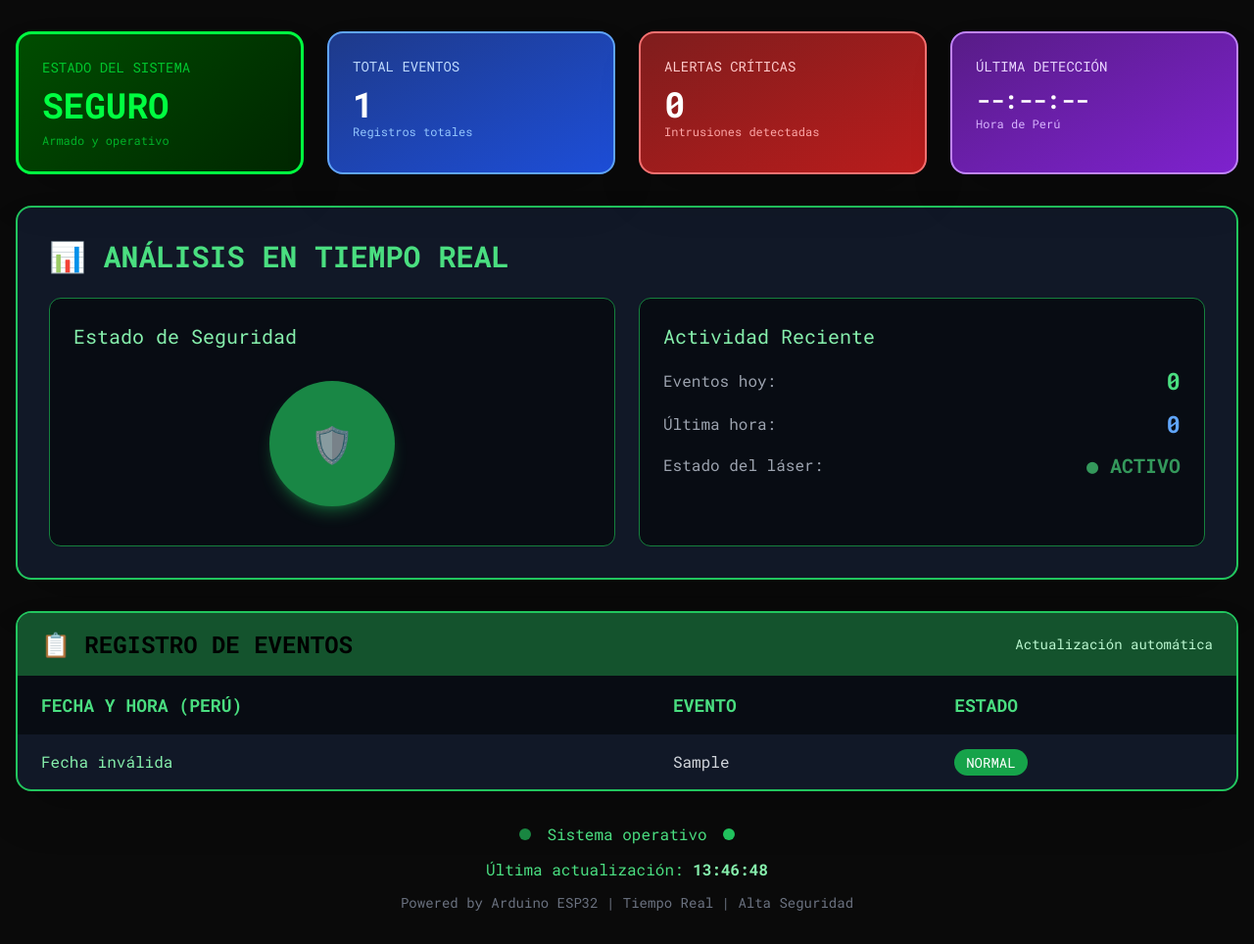
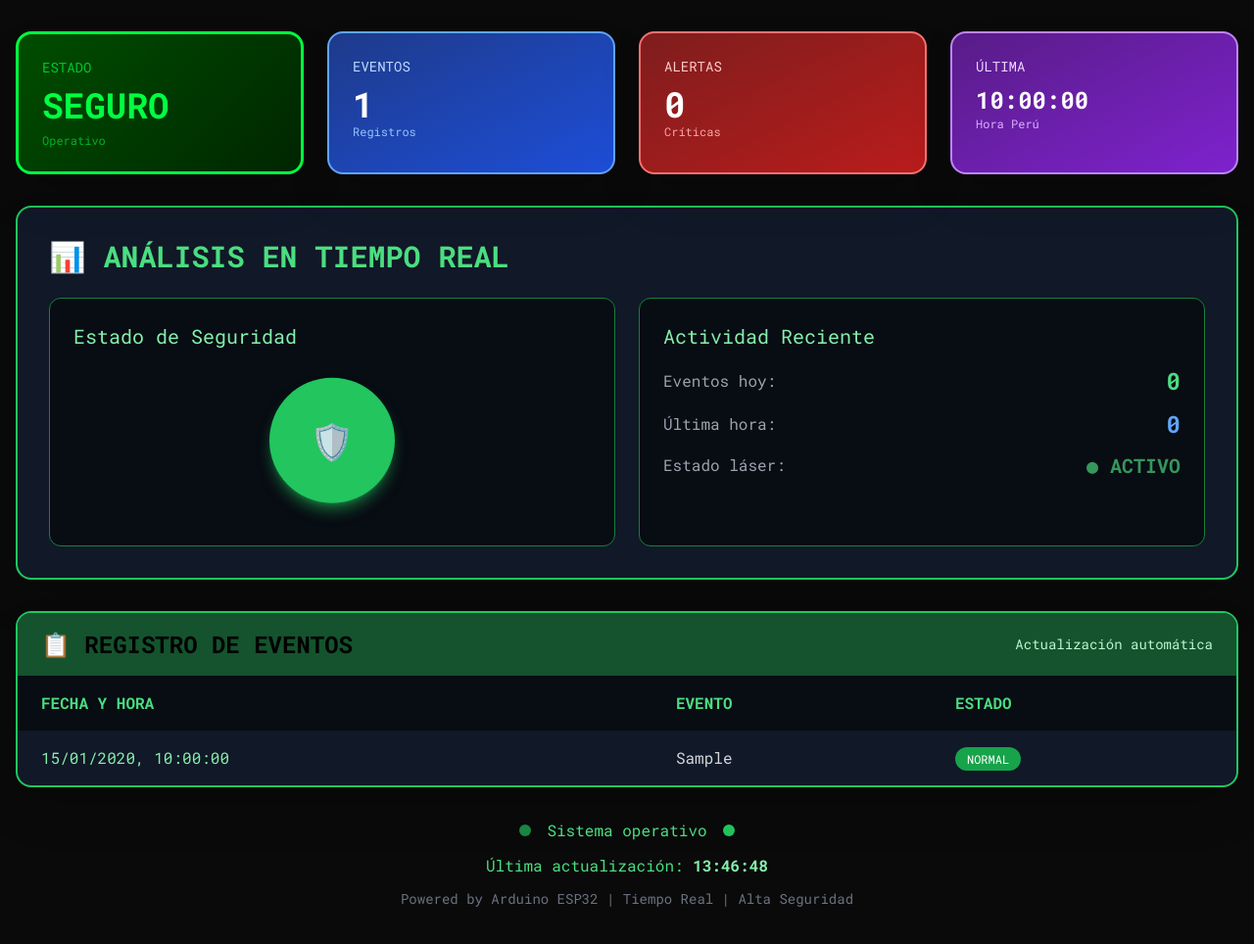
Before and after one commit to jairdavidcastro27/IOT_VERA, a Flask app: page / in a window 1280 px wide. Shown: the part 184-1148 px from the top of the page at 98% size. After the commit the page ends 1110 px from the top, so only its background shows below. Run offline with Flask 3, Linux system fonts and the light colour scheme; tables that the repository leaves empty hold one stand-in row (values such as "Sample post"); some libraries are stand-ins or nearby versions.

Commit message:
solucion error 22

```diff
--- a/templates/index.html
+++ b/templates/index.html
@@ -15,83 +15,85 @@
     @keyframes blink { 50% { opacity: 0; } }
     @keyframes slideUp { from { opacity: 0; transform: translateY(20px); } to { opacity: 1; transform: translateY(0); } }
     .animate-slideUp { animation: slideUp 0.5s ease-out; }
+    @keyframes float { 0%, 100% { transform: translateY(0px); } 50% { transform: translateY(-10px); } }
+    .animate-float { animation: float 3s ease-in-out infinite; }
   </style>
 </head>
 <body class="min-h-screen">
 
   <!-- HEADER -->
-  <header class="bg-black border-b-4 border-green-500 text-center py-6">
-    <h1 class="text-6xl md:text-8xl font-bold tracking-wider" style="font-family: 'Bebas Neue', cursive; color: #00ff41; text-shadow: 0 0 20px #00ff41;">
+  <header class="bg-black border-b-4 border-green-500 text-center py-4 md:py-6 px-4">
+    <h1 class="text-4xl sm:text-6xl md:text-8xl font-bold tracking-wider" style="font-family: 'Bebas Neue', cursive; color: #00ff41; text-shadow: 0 0 20px #00ff41;">
       ALARM LÁSER
     </h1>
-    <p class="text-xl mt-2 text-green-400">Sistema Perimetral de Alta Seguridad - Dashboard de Control</p>
+    <p class="text-sm sm:text-lg md:text-xl mt-2 text-green-400">Sistema Perimetral de Alta Seguridad - Dashboard de Control</p>
   </header>
 
   <!-- DASHBOARD ESTILO POWER BI -->
-  <div class="container mx-auto px-4 py-8">
+  <div class="container mx-auto px-2 sm:px-4 py-4 md:py-8">
 
     <!-- TARJETAS DE KPIs -->
-    <div class="grid grid-cols-1 md:grid-cols-4 gap-6 mb-8">
+    <div class="grid grid-cols-2 lg:grid-cols-4 gap-3 md:gap-6 mb-4 md:mb-8">
       <!-- Estado del Sistema -->
-      <div id="mainStatus" class="status-safe rounded-2xl p-6 shadow-2xl transform hover:scale-105 transition duration-300 animate-slideUp">
-        <div class="text-sm opacity-70 mb-2">ESTADO DEL SISTEMA</div>
-        <div class="text-4xl font-bold mb-2" id="statusText">SEGURO</div>
-        <div class="text-xs opacity-60">Armado y operativo</div>
+      <div id="mainStatus" class="status-safe rounded-xl md:rounded-2xl p-3 md:p-6 shadow-2xl transform hover:scale-105 transition duration-300 animate-slideUp">
+        <div class="text-xs md:text-sm opacity-70 mb-1 md:mb-2">ESTADO</div>
+        <div class="text-2xl md:text-4xl font-bold mb-1 md:mb-2" id="statusText">SEGURO</div>
+        <div class="text-xs opacity-60 hidden sm:block">Operativo</div>
       </div>
 
       <!-- Total de Eventos -->
-      <div class="bg-gradient-to-br from-blue-900 to-blue-700 rounded-2xl p-6 border-2 border-blue-400 shadow-2xl transform hover:scale-105 transition duration-300 animate-slideUp" style="animation-delay: 0.1s">
-        <div class="text-sm text-blue-200 mb-2">TOTAL EVENTOS</div>
-        <div class="text-4xl font-bold text-white" id="totalEventos">0</div>
-        <div class="text-xs text-blue-300">Registros totales</div>
+      <div class="bg-gradient-to-br from-blue-900 to-blue-700 rounded-xl md:rounded-2xl p-3 md:p-6 border-2 border-blue-400 shadow-2xl transform hover:scale-105 transition duration-300 animate-slideUp" style="animation-delay: 0.1s">
+        <div class="text-xs md:text-sm text-blue-200 mb-1 md:mb-2">EVENTOS</div>
+        <div class="text-2xl md:text-4xl font-bold text-white" id="totalEventos">0</div>
+        <div class="text-xs text-blue-300 hidden sm:block">Registros</div>
       </div>
 
       <!-- Alertas Críticas -->
-      <div class="bg-gradient-to-br from-red-900 to-red-700 rounded-2xl p-6 border-2 border-red-400 shadow-2xl transform hover:scale-105 transition duration-300 animate-slideUp" style="animation-delay: 0.2s">
-        <div class="text-sm text-red-200 mb-2">ALERTAS CRÍTICAS</div>
-        <div class="text-4xl font-bold text-white" id="alertasCriticas">0</div>
-        <div class="text-xs text-red-300">Intrusiones detectadas</div>
+      <div class="bg-gradient-to-br from-red-900 to-red-700 rounded-xl md:rounded-2xl p-3 md:p-6 border-2 border-red-400 shadow-2xl transform hover:scale-105 transition duration-300 animate-slideUp" style="animation-delay: 0.2s">
+        <div class="text-xs md:text-sm text-red-200 mb-1 md:mb-2">ALERTAS</div>
+        <div class="text-2xl md:text-4xl font-bold text-white" id="alertasCriticas">0</div>
+        <div class="text-xs text-red-300 hidden sm:block">Críticas</div>
       </div>
 
       <!-- Última Detección -->
-      <div class="bg-gradient-to-br from-purple-900 to-purple-700 rounded-2xl p-6 border-2 border-purple-400 shadow-2xl transform hover:scale-105 transition duration-300 animate-slideUp" style="animation-delay: 0.3s">
-        <div class="text-sm text-purple-200 mb-2">ÚLTIMA DETECCIÓN</div>
-        <div class="text-2xl font-bold text-white" id="ultimaDeteccion">--:--:--</div>
-        <div class="text-xs text-purple-300">Hora de Perú</div>
+      <div class="bg-gradient-to-br from-purple-900 to-purple-700 rounded-xl md:rounded-2xl p-3 md:p-6 border-2 border-purple-400 shadow-2xl transform hover:scale-105 transition duration-300 animate-slideUp" style="animation-delay: 0.3s">
+        <div class="text-xs md:text-sm text-purple-200 mb-1 md:mb-2">ÚLTIMA</div>
+        <div class="text-lg md:text-2xl font-bold text-white" id="ultimaDeteccion">--:--:--</div>
+        <div class="text-xs text-purple-300 hidden sm:block">Hora Perú</div>
       </div>
     </div>
 
     <!-- PANEL PRINCIPAL -->
-    <div class="bg-gray-900 rounded-2xl border-2 border-green-500 p-8 mb-8 shadow-2xl animate-slideUp" style="animation-delay: 0.4s">
-      <h2 class="text-3xl font-bold mb-6 text-green-400">
+    <div class="bg-gray-900 rounded-xl md:rounded-2xl border-2 border-green-500 p-4 md:p-8 mb-4 md:mb-8 shadow-2xl animate-slideUp" style="animation-delay: 0.4s">
+      <h2 class="text-xl md:text-3xl font-bold mb-4 md:mb-6 text-green-400">
         📊 ANÁLISIS EN TIEMPO REAL
       </h2>
-      <div class="grid grid-cols-1 md:grid-cols-2 gap-6">
+      <div class="grid grid-cols-1 md:grid-cols-2 gap-4 md:gap-6">
         <!-- Gráfico Visual de Estado -->
-        <div class="bg-black bg-opacity-50 rounded-xl p-6 border border-green-700">
-          <h3 class="text-xl mb-4 text-green-300">Estado de Seguridad</h3>
-          <div id="estadoVisual" class="flex items-center justify-center h-40">
-            <div class="w-32 h-32 rounded-full bg-green-500 animate-pulse shadow-lg shadow-green-500/50 flex items-center justify-center">
-              <span class="text-4xl">🛡️</span>
+        <div class="bg-black bg-opacity-50 rounded-lg md:rounded-xl p-4 md:p-6 border border-green-700">
+          <h3 class="text-base md:text-xl mb-3 md:mb-4 text-green-300">Estado de Seguridad</h3>
+          <div id="estadoVisual" class="flex items-center justify-center h-32 md:h-40">
+            <div class="w-24 h-24 md:w-32 md:h-32 rounded-full bg-green-500 shadow-lg shadow-green-500/50 flex items-center justify-center animate-float">
+              <span class="text-3xl md:text-4xl">🛡️</span>
             </div>
           </div>
         </div>
 
         <!-- Indicadores de Actividad -->
-        <div class="bg-black bg-opacity-50 rounded-xl p-6 border border-green-700">
-          <h3 class="text-xl mb-4 text-green-300">Actividad Reciente</h3>
-          <div class="space-y-3">
+        <div class="bg-black bg-opacity-50 rounded-lg md:rounded-xl p-4 md:p-6 border border-green-700">
+          <h3 class="text-base md:text-xl mb-3 md:mb-4 text-green-300">Actividad Reciente</h3>
+          <div class="space-y-2 md:space-y-3">
             <div class="flex justify-between items-center">
-              <span class="text-gray-400">Eventos hoy:</span>
-              <span class="text-2xl font-bold text-green-400" id="eventosHoy">0</span>
+              <span class="text-sm md:text-base text-gray-400">Eventos hoy:</span>
+              <span class="text-xl md:text-2xl font-bold text-green-400" id="eventosHoy">0</span>
             </div>
             <div class="flex justify-between items-center">
-              <span class="text-gray-400">Última hora:</span>
-              <span class="text-2xl font-bold text-blue-400" id="eventosHora">0</span>
+              <span class="text-sm md:text-base text-gray-400">Última hora:</span>
+              <span class="text-xl md:text-2xl font-bold text-blue-400" id="eventosHora">0</span>
             </div>
             <div class="flex justify-between items-center">
-              <span class="text-gray-400">Estado del láser:</span>
-              <span class="text-xl font-bold text-green-400 animate-pulse">● ACTIVO</span>
+              <span class="text-sm md:text-base text-gray-400">Estado láser:</span>
+              <span class="text-base md:text-xl font-bold text-green-400 animate-pulse">● ACTIVO</span>
             </div>
           </div>
         </div>
@@ -99,18 +101,18 @@
     </div>
 
     <!-- TABLA DE EVENTOS -->
-    <div class="bg-gray-900 rounded-2xl border-2 border-green-500 overflow-hidden shadow-2xl animate-slideUp" style="animation-delay: 0.5s">
-      <div class="bg-green-900 px-6 py-4 text-2xl font-bold text-black flex items-center justify-between">
+    <div class="bg-gray-900 rounded-xl md:rounded-2xl border-2 border-green-500 overflow-hidden shadow-2xl animate-slideUp" style="animation-delay: 0.5s">
+      <div class="bg-green-900 px-3 md:px-6 py-3 md:py-4 text-lg md:text-2xl font-bold text-black flex items-center justify-between">
         <span>📋 REGISTRO DE EVENTOS</span>
-        <span class="text-sm font-normal text-green-200">Actualización automática</span>
+        <span class="text-xs md:text-sm font-normal text-green-200 hidden sm:inline">Actualización automática</span>
       </div>
-      <div class="max-h-96 overflow-y-auto">
-        <table class="w-full text-left">
+      <div class="max-h-64 md:max-h-96 overflow-y-auto overflow-x-auto">
+        <table class="w-full text-left text-xs md:text-base">
           <thead class="bg-black bg-opacity-50 sticky top-0">
-            <tr class="text-green-400 text-lg">
-              <th class="px-6 py-4">FECHA Y HORA (PERÚ)</th>
-              <th class="px-6 py-4">EVENTO</th>
-              <th class="px-6 py-4">ESTADO</th>
+            <tr class="text-green-400">
+              <th class="px-2 md:px-6 py-2 md:py-4 whitespace-nowrap">FECHA Y HORA</th>
+              <th class="px-2 md:px-6 py-2 md:py-4">EVENTO</th>
+              <th class="px-2 md:px-6 py-2 md:py-4 hidden sm:table-cell">ESTADO</th>
             </tr>
           </thead>
           <tbody id="log" class="divide-y divide-green-900"></tbody>
@@ -119,16 +121,16 @@
     </div>
 
     <!-- FOOTER CON ANIMACIÓN -->
-    <div class="text-center mt-8 space-y-3 animate-slideUp" style="animation-delay: 0.6s">
-      <div class="flex items-center justify-center space-x-4">
-        <div class="w-3 h-3 bg-green-500 rounded-full animate-pulse"></div>
-        <span class="text-green-400">Sistema operativo</span>
-        <div class="w-3 h-3 bg-green-500 rounded-full animate-pulse" style="animation-delay: 0.5s"></div>
+    <div class="text-center mt-4 md:mt-8 space-y-2 md:space-y-3 animate-slideUp" style="animation-delay: 0.6s">
+      <div class="flex items-center justify-center space-x-2 md:space-x-4">
+        <div class="w-2 h-2 md:w-3 md:h-3 bg-green-500 rounded-full animate-pulse"></div>
+        <span class="text-sm md:text-base text-green-400">Sistema operativo</span>
+        <div class="w-2 h-2 md:w-3 md:h-3 bg-green-500 rounded-full animate-pulse" style="animation-delay: 0.5s"></div>
       </div>
-      <div class="text-green-400">
+      <div class="text-sm md:text-base text-green-400">
         Última actualización: <span id="ultima" class="font-bold text-green-300">00:00:00</span>
       </div>
-      <div class="text-gray-500 text-sm">
+      <div class="text-gray-500 text-xs md:text-sm">
         Powered by Arduino ESP32 | Tiempo Real | Alta Seguridad
       </div>
     </div>
@@ -146,24 +148,48 @@
     const eventosHora = document.getElementById('eventosHora');
     const estadoVisual = document.getElementById('estadoVisual');
 
-    function formatearHoraPeru(timestamp) {
+    function parsearFechaBaseDatos(timestamp) {
       try {
-        // Si el timestamp ya incluye zona horaria, usarlo directamente
-        let date;
-        if (timestamp.includes('UTC') || timestamp.includes('+') || timestamp.includes('-')) {
-          date = new Date(timestamp);
-        } else {
-          // Si no tiene zona horaria, asumir que es UTC
-          date = new Date(timestamp + ' UTC');
+        // Formato: "2025-11-17 18:29:56.883959" o "18:29:56 17/11/2025"
+        let fecha;
+
+        // Si viene en formato ISO (YYYY-MM-DD HH:MM:SS)
+        if (timestamp.includes('-') && timestamp.split('-')[0].length === 4) {
+          // Formato: 2025-11-17 18:29:56.883959
+          const partes = timestamp.split(' ');
+          const fechaParte = partes[0]; // 2025-11-17
+          const horaParte = partes[1].split('.')[0]; // 18:29:56
+          fecha = new Date(`${fechaParte}T${horaParte}-05:00`); // Hora de Perú (UTC-5)
+        }
+        // Si viene en formato DD/MM/YYYY
+        else if (timestamp.includes('/')) {
+          // Formato: 18:29:56 17/11/2025
+          const partes = timestamp.split(' ');
+          const hora = partes[0]; // 18:29:56
+          const fechaPartes = partes[1].split('/'); // [17, 11, 2025]
+          const dia = fechaPartes[0];
+          const mes = fechaPartes[1];
+          const anio = fechaPartes[2];
+          fecha = new Date(`${anio}-${mes}-${dia}T${hora}-05:00`);
         }
 
-        // Verificar si la fecha es válida
-        if (isNaN(date.getTime())) {
-          console.error('Fecha inválida:', timestamp);
-          return 'Fecha inválida';
+        if (!fecha || isNaN(fecha.getTime())) {
+          console.error('No se pudo parsear:', timestamp);
+          return null;
         }
 
-        return date.toLocaleString('es-PE', {
+        return fecha;
+      } catch (error) {
+        console.error('Error parseando fecha:', error, timestamp);
+        return null;
+      }
+    }
+
+    function formatearHoraPeru(timestamp) {
+      const fecha = parsearFechaBaseDatos(timestamp);
+      if (!fecha) return 'Error en fecha';
+
+      return fecha.toLocaleString('es-PE', {
         timeZone: 'America/Lima',
         year: 'numeric',
         month: '2-digit',
@@ -173,35 +199,19 @@
         second: '2-digit',
         hour12: false
       });
-      } catch (error) {
-        console.error('Error al formatear fecha:', error, timestamp);
-        return 'Error en fecha';
-      }
     }
 
     function formatearHoraCorta(timestamp) {
-      try {
-        let date;
-        if (timestamp.includes('UTC') || timestamp.includes('+') || timestamp.includes('-')) {
-          date = new Date(timestamp);
-        } else {
-          date = new Date(timestamp + ' UTC');
-        }
+      const fecha = parsearFechaBaseDatos(timestamp);
+      if (!fecha) return '--:--:--';
 
-        if (isNaN(date.getTime())) {
-          return '--:--:--';
-        }
-
-        return date.toLocaleTimeString('es-PE', {
+      return fecha.toLocaleTimeString('es-PE', {
         timeZone: 'America/Lima',
         hour: '2-digit',
         minute: '2-digit',
         second: '2-digit',
         hour12: false
       });
-      } catch (error) {
-        return '--:--:--';
-      }
     }
 
     async function actualizar() {
@@ -230,36 +240,30 @@
           const horaPeru = formatearHoraPeru(a.timestamp);
 
           // Contar eventos
-          try {
-            let fechaEvento;
-            if (a.timestamp.includes('UTC') || a.timestamp.includes('+') || a.timestamp.includes('-')) {
-              fechaEvento = new Date(a.timestamp);
-            } else {
-              fechaEvento = new Date(a.timestamp + ' UTC');
-            }
-
-            if (!isNaN(fechaEvento.getTime())) {
+          const fechaEvento = parsearFechaBaseDatos(a.timestamp);
+          if (fechaEvento) {
             if (fechaEvento >= hoy) eventosHoyCount++;
             if (fechaEvento >= haceUnaHora) eventosHoraCount++;
             if (index === 0) ultimaHora = formatearHoraCorta(a.timestamp);
           }
-          } catch (e) {
-            console.error('Error procesando fecha:', e);
-          }
 
-          if (a.mensaje.toUpperCase().includes("INTRUSO") || a.mensaje.toUpperCase().includes("CORTADO")) {
+          const esIntruso = a.mensaje.toUpperCase().includes("INTRUSO") ||
+                           a.mensaje.toUpperCase().includes("CORTADO") ||
+                           a.mensaje.includes("¡INTRUSO");
+
+          if (esIntruso) {
             intruso = true;
             contadorCriticas++;
             tr.innerHTML = `
-              <td class="px-6 py-4 text-red-500 font-bold blink">${horaPeru}</td>
-              <td class="px-6 py-4 text-red-400 font-bold">🚨 ${a.mensaje.toUpperCase()}</td>
-              <td class="px-6 py-4"><span class="bg-red-600 px-3 py-1 rounded-full text-white text-sm blink">CRÍTICO</span></td>
+              <td class="px-2 md:px-6 py-2 md:py-4 text-red-500 font-bold blink whitespace-nowrap text-xs md:text-base">${horaPeru}</td>
+              <td class="px-2 md:px-6 py-2 md:py-4 text-red-400 font-bold text-xs md:text-base">🚨 ${a.mensaje.replace('¡INTRUSO DETECTADO! Láser cortado - Activando defensas', 'INTRUSO DETECTADO')}</td>
+              <td class="px-2 md:px-6 py-2 md:py-4 hidden sm:table-cell"><span class="bg-red-600 px-2 md:px-3 py-1 rounded-full text-white text-xs blink">CRÍTICO</span></td>
             `;
           } else {
             tr.innerHTML = `
-              <td class="px-6 py-4 text-green-300">${horaPeru}</td>
-              <td class="px-6 py-4 text-gray-300">${a.mensaje}</td>
-              <td class="px-6 py-4"><span class="bg-green-600 px-3 py-1 rounded-full text-white text-sm">NORMAL</span></td>
+              <td class="px-2 md:px-6 py-2 md:py-4 text-green-300 whitespace-nowrap text-xs md:text-base">${horaPeru}</td>
+              <td class="px-2 md:px-6 py-2 md:py-4 text-gray-300 text-xs md:text-base">${a.mensaje}</td>
+              <td class="px-2 md:px-6 py-2 md:py-4 hidden sm:table-cell"><span class="bg-green-600 px-2 md:px-3 py-1 rounded-full text-white text-xs">NORMAL</span></td>
             `;
           }
           log.prepend(tr);
@@ -274,35 +278,31 @@
 
         // Actualizar estado principal
         if (intruso) {
-          mainStatus.className = "status-alert rounded-2xl p-6 shadow-2xl transform hover:scale-105 transition duration-300";
+          mainStatus.className = "status-alert rounded-xl md:rounded-2xl p-3 md:p-6 shadow-2xl transform hover:scale-105 transition duration-300";
           statusText.textContent = "¡ALERTA!";
-          statusText.className = "text-4xl font-bold mb-2 blink text-white";
+          statusText.className = "text-2xl md:text-4xl font-bold mb-1 md:mb-2 blink text-white";
 
-          // Cambiar indicador visual
           estadoVisual.innerHTML = `
-            <div class="w-32 h-32 rounded-full bg-red-500 animate-pulse shadow-lg shadow-red-500/50 flex items-center justify-center blink">
-              <span class="text-4xl">🚨</span>
+            <div class="w-24 h-24 md:w-32 md:h-32 rounded-full bg-red-500 shadow-lg shadow-red-500/50 flex items-center justify-center blink animate-float">
+              <span class="text-3xl md:text-4xl">🚨</span>
             </div>
           `;
 
-          // Hacer parpadear el contador de alertas críticas
           alertasCriticas.classList.add('blink');
         } else {
-          mainStatus.className = "status-safe rounded-2xl p-6 shadow-2xl transform hover:scale-105 transition duration-300";
+          mainStatus.className = "status-safe rounded-xl md:rounded-2xl p-3 md:p-6 shadow-2xl transform hover:scale-105 transition duration-300";
           statusText.textContent = "SEGURO";
-          statusText.className = "text-4xl font-bold mb-2";
+          statusText.className = "text-2xl md:text-4xl font-bold mb-1 md:mb-2";
 
-          // Restaurar indicador visual
           estadoVisual.innerHTML = `
-            <div class="w-32 h-32 rounded-full bg-green-500 animate-pulse shadow-lg shadow-green-500/50 flex items-center justify-center">
-              <span class="text-4xl">🛡️</span>
+            <div class="w-24 h-24 md:w-32 md:h-32 rounded-full bg-green-500 shadow-lg shadow-green-500/50 flex items-center justify-center animate-float">
+              <span class="text-3xl md:text-4xl">🛡️</span>
             </div>
           `;
 
           alertasCriticas.classList.remove('blink');
         }
 
-        // Actualizar hora actual
         ultima.textContent = new Date().toLocaleTimeString('es-PE', {
           timeZone: 'America/Lima',
           hour12: false
@@ -314,7 +314,6 @@
       }
     }
 
-    // Iniciar
     actualizar();
     setInterval(actualizar, 1000);
   </script>
```
Lines whose indentation alone changed are shown as unchanged.
